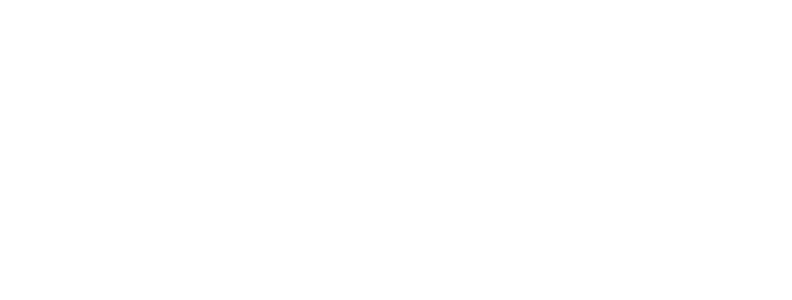
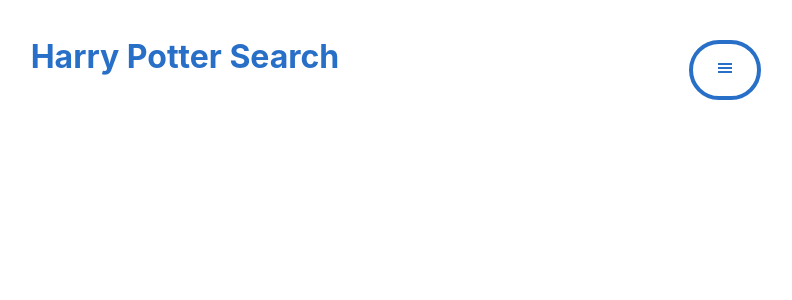
Before and after one commit to Echw/My-dev-journey, a React (Create React App) app: page /hp in a window 1280 px wide. Before the commit this address had no page. Shown: the top 300 px of the page, without its empty margins (455-1247 px from the left). Built offline with nearby package versions, Linux system fonts and the light colour scheme; the HTML template or start-up script is replaced by a standard one.

Commit message:
add hp search page

```diff
--- a/src/App.tsx
+++ b/src/App.tsx
@@ -4,6 +4,7 @@
 import ToDoList from './pages/ToDoList';
 import ClickCounter from './pages/ClickCounter';
 import PhotoSearch from './pages/PhotoSearch';
+import HarryPotterAPI from './pages/HarryPotterAPI';
 
 function App() {
   return (
@@ -14,6 +15,7 @@
         <Route path="/todo" element={<ToDoList />} />
         <Route path="/counter" element={<ClickCounter />} />
         <Route path="/photos" element={<PhotoSearch />} />
+        <Route path="/hp" element={<HarryPotterAPI />} />
       </Routes>
     </div>
   );
--- /dev/null
+++ b/src/pages/HarryPotterAPI.tsx
@@ -0,0 +1,22 @@
+import React from 'react';
+import styled from 'styled-components';
+import PageLayout from '../components/PageLayout';
+import Title from '../components/Title';
+
+const HarryPotterAPI = () => {
+  return (
+    <PageLayout>
+      <Wrapper>
+        <Title name="Harry Potter Search" />
+      </Wrapper>
+    </PageLayout>
+  );
+};
+
+export default HarryPotterAPI;
+
+const Wrapper = styled.div`
+  display: flex;
+  flex-direction: column;
+  align-items: center;
+`;
--- a/src/utils/constants/routes.constant.ts
+++ b/src/utils/constants/routes.constant.ts
@@ -3,4 +3,5 @@
   { id: 2, path: '/todo', name: 'ToDo List' },
   { id: 3, path: '/counter', name: 'Click Counter' },
   { id: 4, path: '/photos', name: 'Photo Search' },
+  { id: 5, path: '/hp', name: 'Harry Potter Search' },
 ];
```
